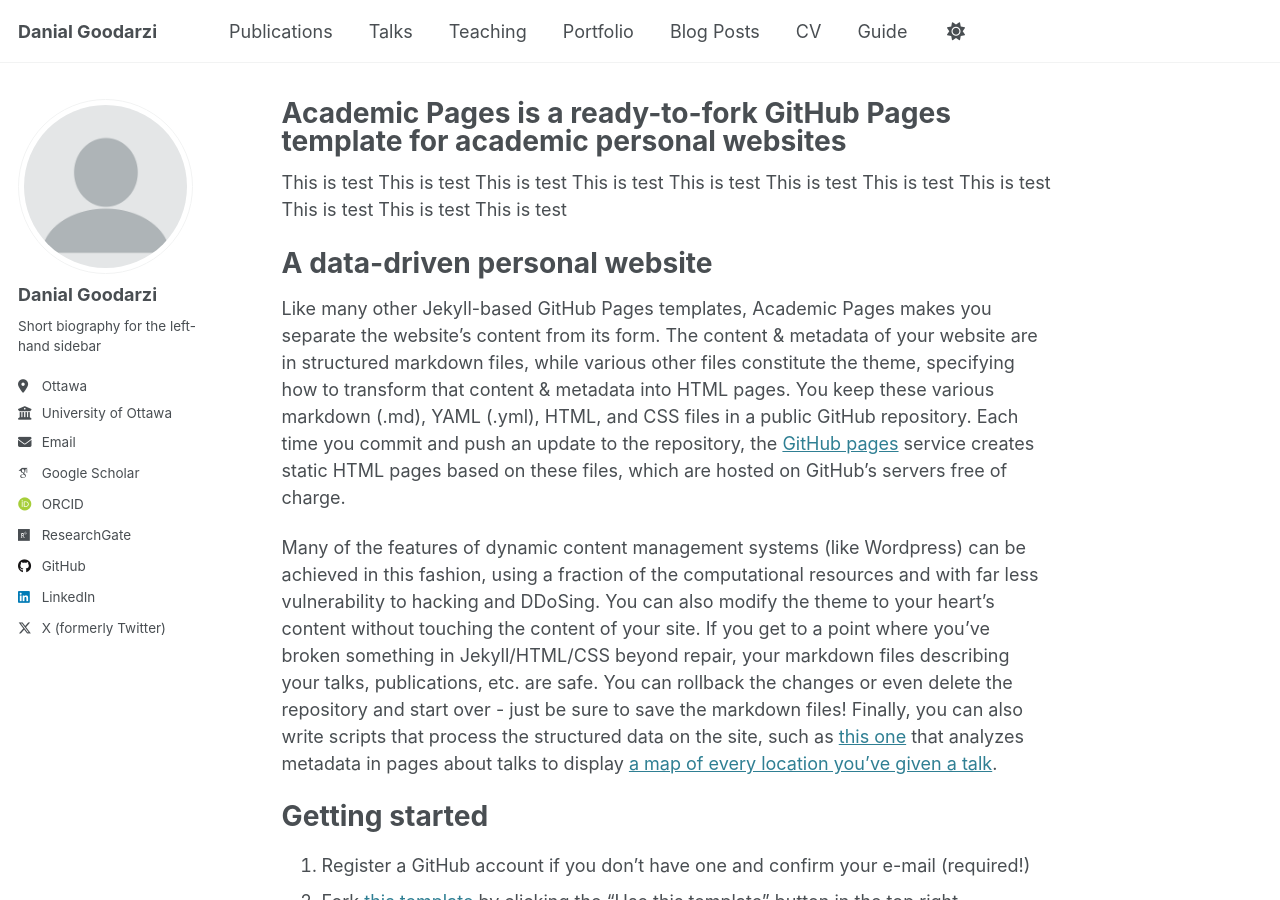
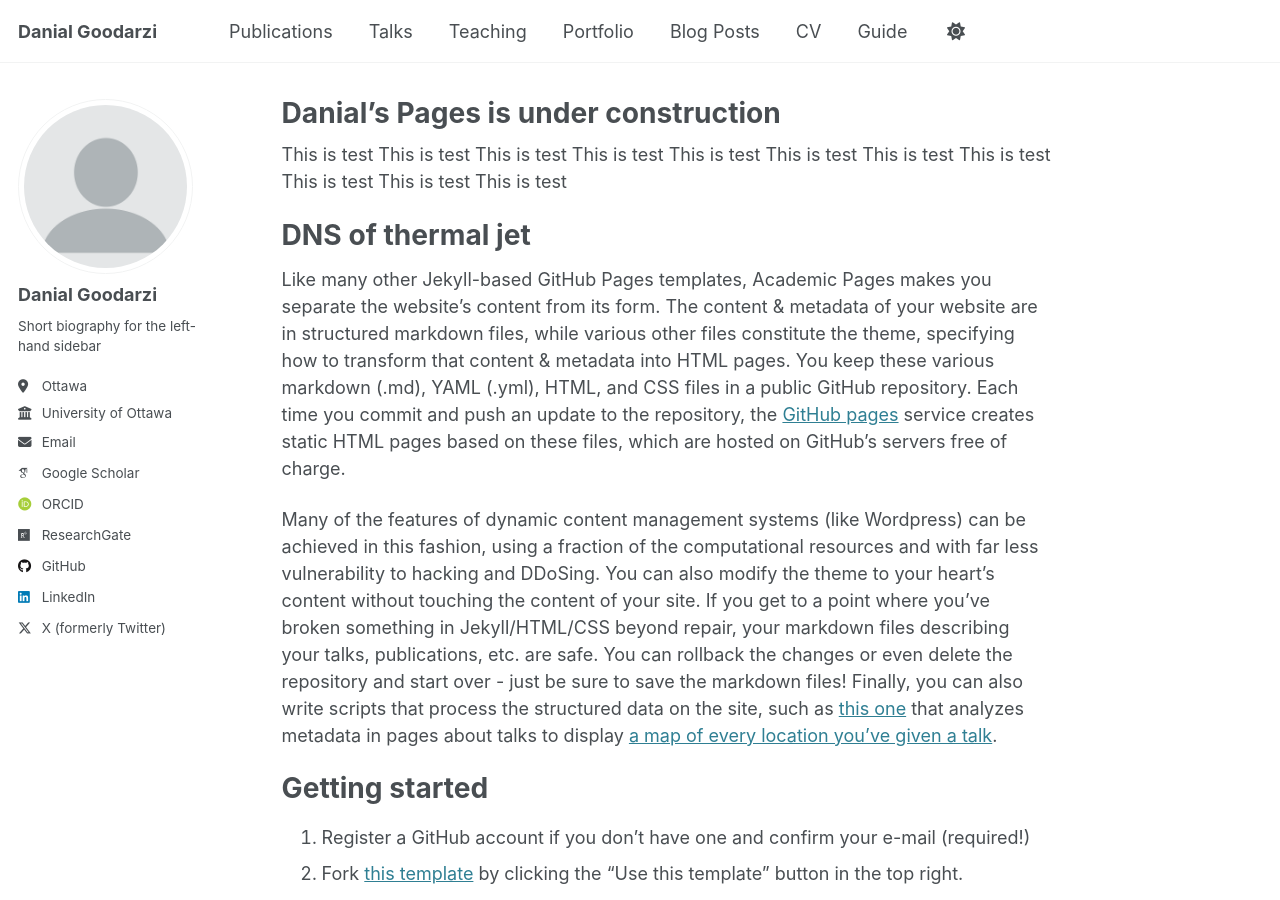
Before and after one commit to HydroCFD/HydroCFD.github.io, a Jekyll site: the page built from _pages/about.md, in a window 1280 px wide and 900 px high. Built offline with Jekyll 4.4.1, drawn with Linux system fonts in a browser that asks for light colours; some web fonts are replaced.

Commit message:
Update about.md

```diff
--- a/_pages/about.md
+++ b/_pages/about.md
@@ -1,6 +1,6 @@
 ---
 permalink: /
-title: "Academic Pages is a ready-to-fork GitHub Pages template for academic personal websites"
+title: "Danial's Pages is under construction"
 author_profile: true
 redirect_from:
   - /about/
@@ -19,7 +19,7 @@ This is test
 This is test
 This is test
 
-# A data-driven personal website
+# DNS of thermal jet
 
 Like many other Jekyll-based GitHub Pages templates, Academic Pages makes you separate the website's content from its form. The content & metadata of your website are in structured markdown files, while various other files constitute the theme, specifying how to transform that content & metadata into HTML pages. You keep these various markdown (.md), YAML (.yml), HTML, and CSS files in a public GitHub repository. Each time you commit and push an update to the repository, the [GitHub pages](https://pages.github.com/) service creates static HTML pages based on these files, which are hosted on GitHub's servers free of charge.
 
```
